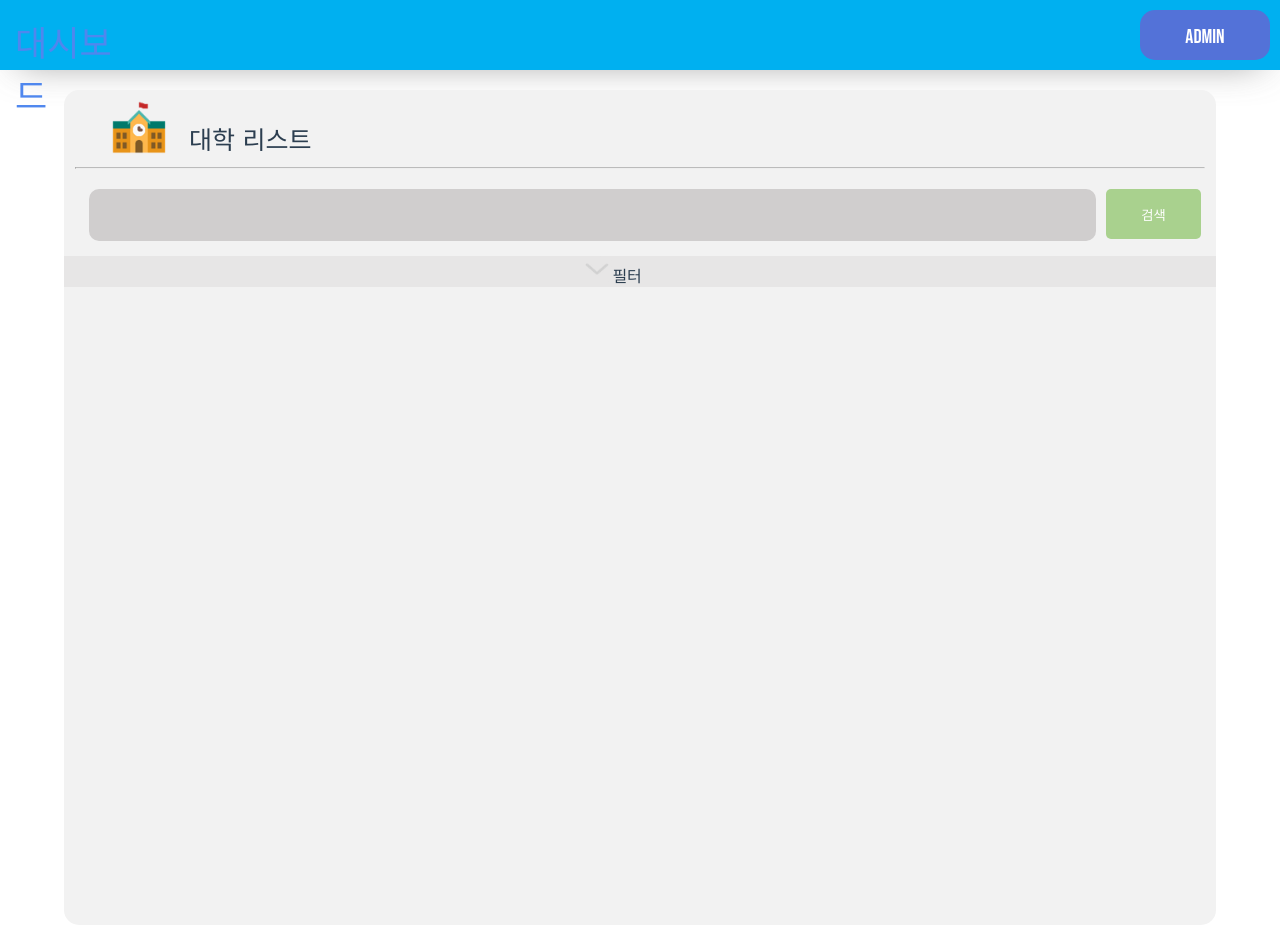
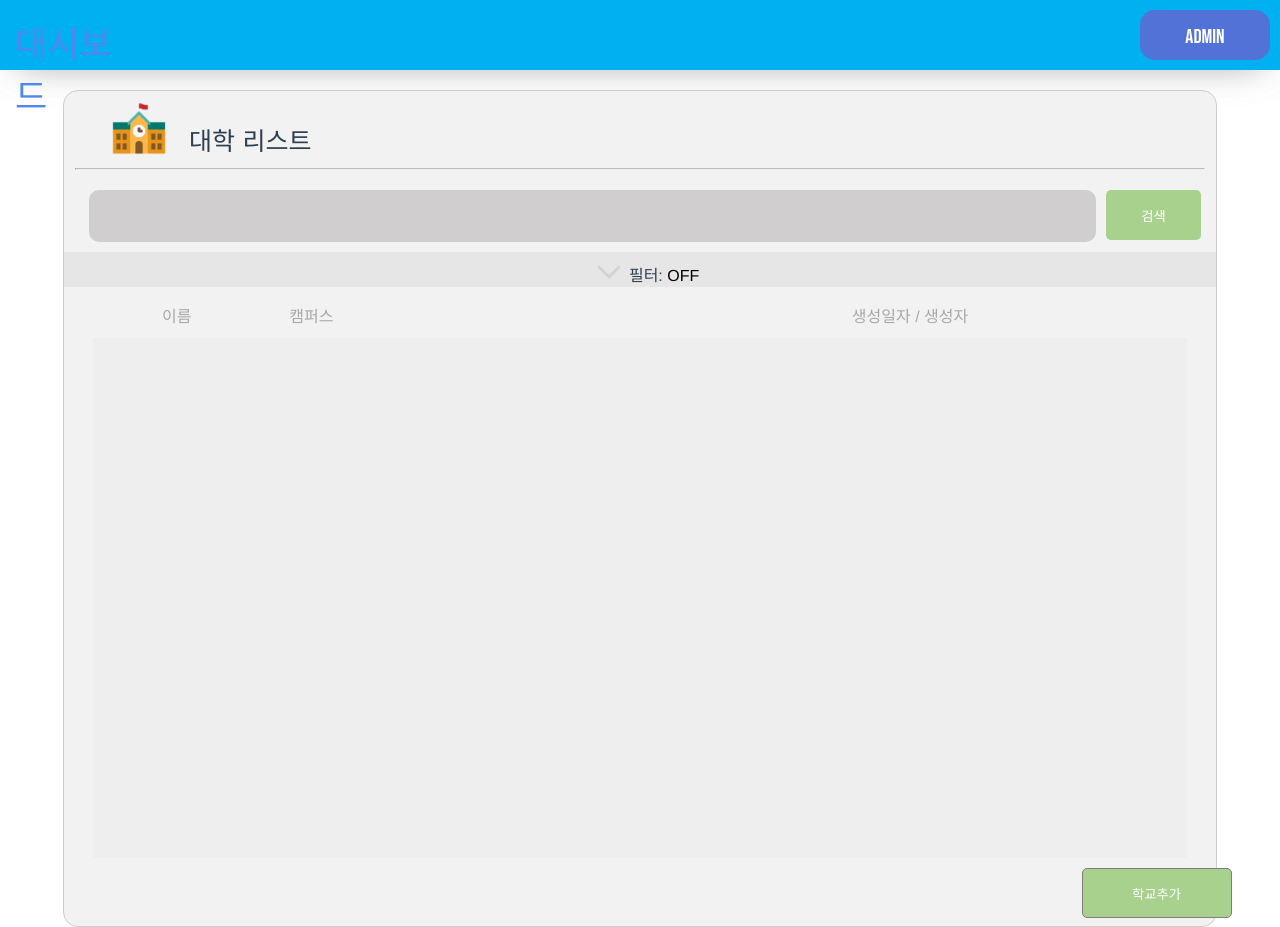
Before and after one commit to filledyou/filledu_project, a Vue app in the folder gunwoo/dashboard/: page /dashboard in a window 1280 px wide. Built offline with nearby package versions, Linux system fonts and the light colour scheme.

Commit message:
feat: dashboard animations

```diff
--- a/gunwoo/dashboard/package.json
+++ b/gunwoo/dashboard/package.json
@@ -12,6 +12,7 @@
     "core-js": "^3.6.5",
     "jquery": "^3.6.0",
     "vue": "^2.6.11",
+    "vue-cli": "^2.9.6",
     "vue-router": "^3.2.0",
     "vuex": "^3.4.0"
   },
--- a/gunwoo/dashboard/src/main.js
+++ b/gunwoo/dashboard/src/main.js
@@ -6,6 +6,7 @@ import store from './store'
 Vue.config.productionTip = false
 
 new Vue({
+
   router,
   store,
   render: h => h(App)
--- a/gunwoo/dashboard/src/views/dashboard.vue
+++ b/gunwoo/dashboard/src/views/dashboard.vue
@@ -29,14 +29,43 @@
       </div>
 
       <!-- 필터부분 -->
-      <div class="filter_section">
+      <div class="filter_section" @click="ActiveFilter">
+
+        <div class="filter-dropdown">
           <img src="@/assets/dropdown.png" alt="#">
-          <p>필터</p>
+          <p>필터: <a>{{Filtering}}</a></p>
+        </div>
 
+      <!-- end of filter-dropdown -->
+     </div>
+     <div class="filter-advanced">
+          <select class="select_school">
+            <option>학교</option>
+            <option>B</option>
+            <option>C</option>
+        </select>
+        AND
+        <select class="select_date">
+            <option>학교</option>
+            <option>B</option>
+            <option>C</option>
+        </select>
+      </div>
+      <!-- end of filter section   -->
+      <div class="list_label">
+          <p class="name">이름</p>
+          <p class="campus">캠퍼스</p>
+          <p class="etcData">생성일자 / 생성자</p>
+        </div>
+
+      <div class="list_box">
+        <!-- UNIVERSITY ITEMS ON HERE  -->
+        <!-- ##########################-->
       </div>
 
-
+      <button class="AddSchool">학교추가</button>
     </div>
+    <!--  ^  end of whole box section-->
   </div>
 </template>
 
@@ -46,24 +75,47 @@ export default {
   name: 'Home',
   data(){
     return{
-      IsDropDown: true
+      IsMenuDropDown: true,
+      Filtering: 'OFF'
     }
   },
   methods:{
     DropDown(){
-      if(this.IsDropDown == true){
+      if(this.IsMenuDropDown == true){
         $('.menu > li').stop().slideDown(300);
-        this.IsDropDown = false
+        this.IsMenuDropDown = false
       }
       else{
         $('.menu > li').stop().slideUp(300);
-        this.IsDropDown = true
+        this.IsMenuDropDown = true
       }
+    },
+    ActiveFilter(){
+      //V-if로 할 수 있었으나 슬라이드 애니메이션 때문에 css / jquery 사용
+      if(this.Filtering == "OFF"){
+        $('.list_box').css('height','480');
+        $(".filter-dropdown").css("background-color","#dbdbdb");
+        $("p > a").css("color","violet");
+        $(".filter-dropdown > img").css('transform','rotate(180deg)');
+        $('.filter-advanced').stop().slideDown()
+        this.Filtering = "ON"
+      }
+      else{
+        $('.list_box').css('height','520px');
+        $(".filter-dropdown").css("background-color","#e7e6e6");
+        $("p > a").css("color","red");
+        $(".filter-dropdown > img").css('transform','rotate(360deg)');
+        $('.filter-advanced').stop().slideUp()
+        this.Filtering = "OFF"
+      }
+
+
     }
   },
   mounted() {
       document.body.style.background= "#ffffff"; /* (rgb(255, 242, 204);) */
     }
+
 }
 </script>
 
@@ -198,6 +250,10 @@ ul, ol, li{
 
   border-radius: 15px;
   background-color: rgb(242, 242, 242);
+  border: 1px solid rgb(204, 204, 204);
+
+  /* for drop down */
+  overflow: hidden;
 }
 
 .box > .title_section > img{
@@ -247,6 +303,8 @@ hr{
   width: 90%;
   height: 50px;
 
+  font-size: 20px;
+
   /* position */
   margin-left: 25px;
 
@@ -282,23 +340,120 @@ hr{
 .filter_section{
   width: 100%;
 
+
   /* position */
-  margin-top: 15px;
+  margin-top: 10px;
 
   background-color: rgb(231, 230, 230);
+  cursor: pointer;
 }
 
-.filter_section > img{
+.filter-dropdown:hover{
+  background-color: rgb(233, 232, 232);
+}
+
+/* 필터 박스부분 기로로 (block 요소이여서) */
+.filter-dropdown{
+  display: flex;
+  height: 35px;
+
+
+  /* 색깔 트렌지션 */
+  transition: 0.3s;
+}
+
+.filter_section> .filter-dropdown > img{
   width: 30px;
+  height: 30px;
 
   /* position */
+  margin-left: 46%;
+  margin-top: 5px;
+}
+
+.filter_section .filter-dropdown > p{
+  width: 100px;
+  height: 30px;
+
+  /* position */
+  margin-top: 10px;
+  margin-left: 5px;
+
+}
+
+/* 필터 expand 하는 부분 */
+.filter-advanced{
+  display: none;
+
+  width: 100%;
+  height: 30px;
+
+  background-color: rgb(236, 236, 236);
+}
+/* ON OFF 색상 */
+p > a{
+  color: black;
+}
+
+
+/* 리스트 보기 위한 라벨 */
+.list_label{
+  display: flex;
+
+  color: rgb(168, 168, 168);
+}
+
+.list_label > .name{
+  margin-left: 8.5%;
+}
+
+.list_label > .campus{
+  margin-left: 8.5%;
+}
+
+.list_label > .etcData{
   margin-left: 45%;
 }
 
-.filter_section > p{
-  display: inline;
+.list_box{
+  /* initilalize the postion to center */
+  margin: 0 auto;
 
   /* position */
+  margin-top: -5px;
 
+  width: 95%;
+  height: 520px;
+
+  /* property */
+  background-color: rgb(238, 238, 238);
+
+  transition: 1.25s;
+}
+
+.AddSchool{
+
+  position: fixed;
+  /* position */
+  /* float: right; */
+  margin-left: 79.5%;
+  margin-top: 10px;
+  margin-right: 15px;
+
+  /* size */
+  width: 150px;
+  height: 50px;
+
+  /* property */
+  background-color: rgb(169, 209, 142);
+  border-radius: 5px;
+  border: 0.1px solid rgb(126, 126, 126);
+
+  cursor: pointer;
+  color: white;
+  }
+
+.AddSchool:hover{
+  background-color: rgb(57, 145, 76);
 }
 </style>
--- a/gunwoo/dashboard/src/views/login.vue
+++ b/gunwoo/dashboard/src/views/login.vue
@@ -64,16 +64,15 @@ export default {
 
     }
   },
-  mounted() {
-      document.body.style.background= "#fff2cc"; /* (rgb(255, 242, 204);) */
-    }
+  // mounted() {
+  //     document.body.style.background= "#fff2cc"; /* (rgb(255, 242, 204);) */
+  //   }
 }
 </script>
 
 <style>
   .container{
     color: black;
-
     text-align: center;
   }
 
```
Also changed, not shown: 1 other file (tests, documents, lock files or other folders).
